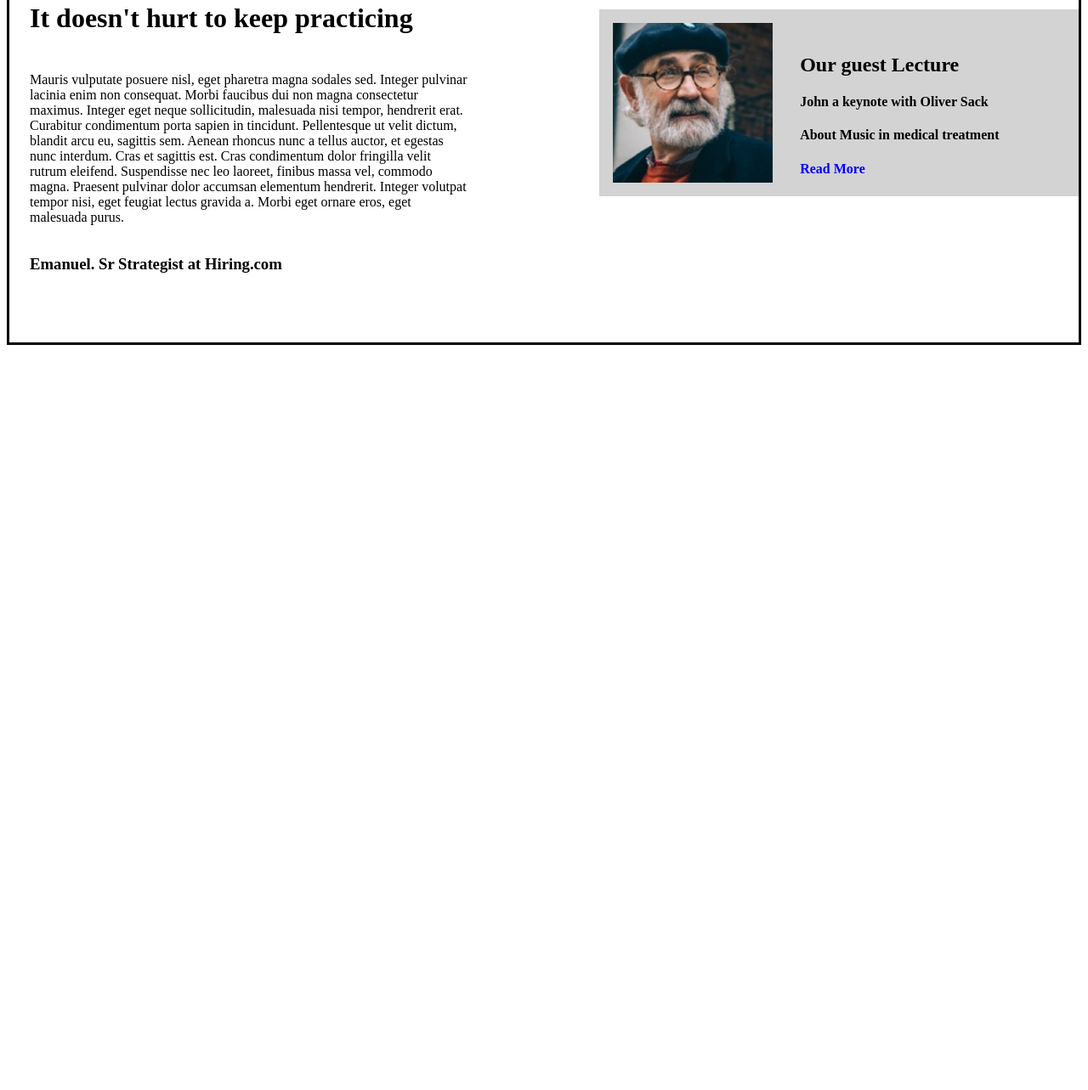
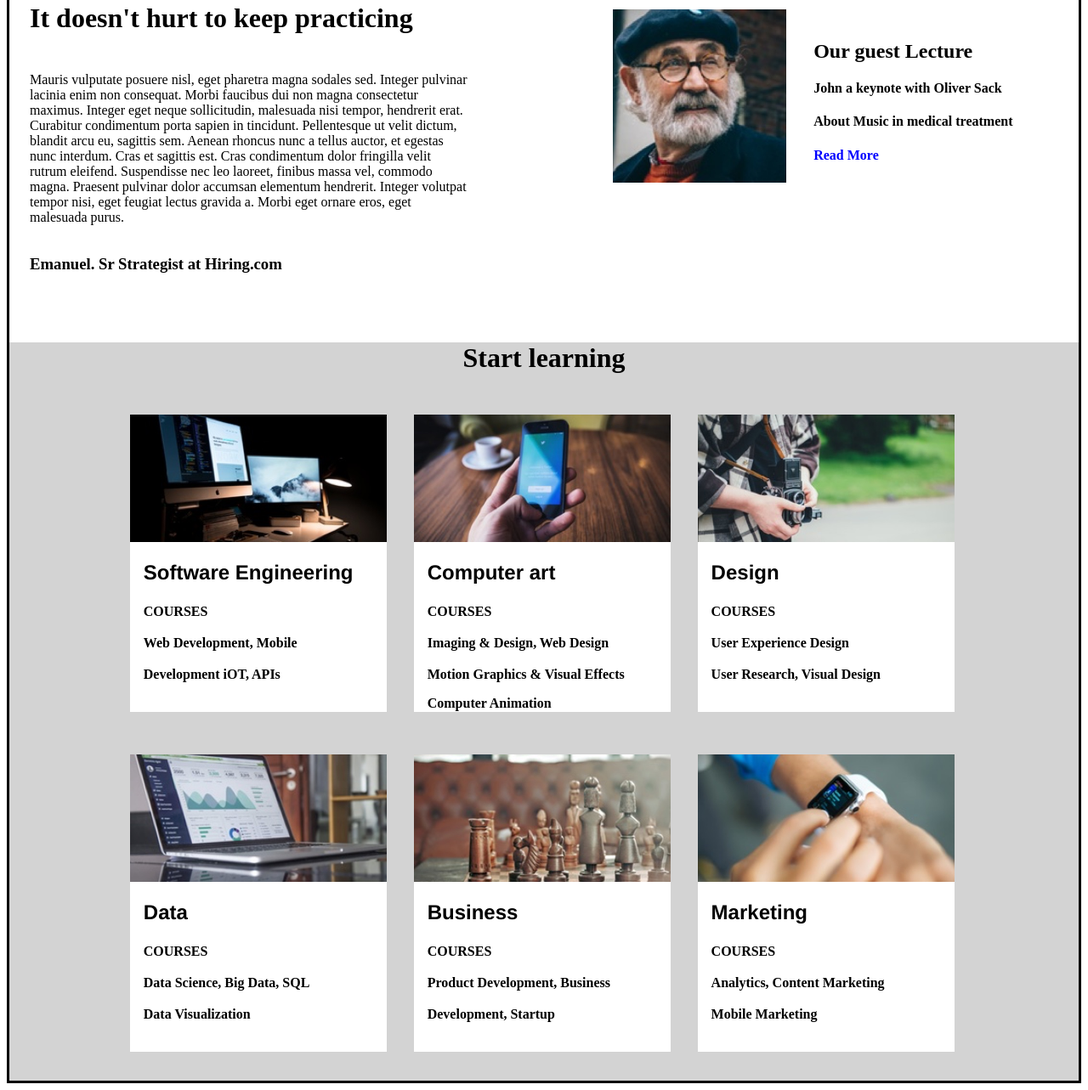
Before and after one commit to HuangStanley050/Colmer_Academy, a plain HTML site: page index.html in a window 1280 px wide. Shown: the part 1080-2363 px from the top of the page at 85% size. Before the commit the page ends 1494 px from the top, so only its background shows below. Drawn offline with Linux system fonts and the light colour scheme; a script that the page names is missing; files whose address does not match are found by name.

Commit message:
Finished main courses

```diff
--- a/index.html
+++ b/index.html
@@ -108,5 +108,76 @@
   <!--end main second part-->
 
 
+    <!---Main 3rd, most complicated part---->
+
+    <div class="main_courses">
+
+   <h1>Start learning</h1>
+
+   <div class="six_courses">
+
+     <!--software engineering-->
+     <div>
+       <img src="/home/jinkazama/FFend_local_projects/Colmer_Academy/resources/course-software.jpg"/>
+       <h2>Software Engineering</h2>
+       <h3>COURSES</h3>
+       <h3>Web Development, Mobile</h3>
+       <h3>Development iOT, APIs</h3>
+     </div>
+     <!--Computer Art-->
+     <div>
+       <img src="/home/jinkazama/FFend_local_projects/Colmer_Academy/resources/course-computer-art.jpg"/>
+       <h2>Computer art</h2>
+       <h3>COURSES</h3>
+       <h3>Imaging & Design, Web Design</h3>
+       <h3>Motion Graphics & Visual Effects</h3>
+       <h3 style="margin-top:0">Computer Animation</h3>
+
+     </div>
+     <!--Design-->
+     <div>
+       <img src="/home/jinkazama/FFend_local_projects/Colmer_Academy/resources/course-design.jpg"/>
+       <h2>Design</h2>
+       <h3>COURSES</h3>
+       <h3>User Experience Design</h3>
+       <h3>User Research, Visual Design</h3>
+     </div>
+     <!---Data--->
+     <div>
+       <img src="/home/jinkazama/FFend_local_projects/Colmer_Academy/resources/course-data.jpg"/>
+       <h2>Data</h2>
+       <h3>COURSES</h3>
+       <h3>Data Science, Big Data, SQL</h3>
+       <h3>Data Visualization</h3>
+    </div>
+    <!--Business--->
+     <div>
+       <img src="/home/jinkazama/FFend_local_projects/Colmer_Academy/resources/course-business.jpg"/>
+       <h2>Business</h2>
+       <h3>COURSES</h3>
+       <h3>Product Development, Business</h3>
+       <h3>Development, Startup</h3>
+     </div>
+     <!--Marketing-->
+     <div>
+       <img src="/home/jinkazama/FFend_local_projects/Colmer_Academy/resources/course-marketing.jpg"/>
+       <h2>Marketing</h2>
+       <h3>COURSES</h3>
+       <h3>Analytics, Content Marketing</h3>
+       <h3>Mobile Marketing</h3>
+
+     </div>
+
+
+   </div>
+
+
+
+
+   </div>
+
+    <!--end Main 3rd---->
+
+
   </body>
   </html>
--- a/resources/style.scss
+++ b/resources/style.scss
@@ -36,7 +36,7 @@ body{
 }
 
 .testDiv_padding{
-  padding-top: 16px;
+  //padding-top: 16px;
   padding-left: 16px;
   padding-bottom: 16px;
   padding-right: 16px;
@@ -276,7 +276,7 @@ body{
       @extend .testDiv;
       @extend .flex_row;
       @extend .testDiv_padding;
-      background-color: lightgray;
+      //background-color: lightgray;
 
 
       .test_div_3 img{
@@ -297,11 +297,54 @@ body{
 
   }
 
-
-
-
+}
 
 }
+
+.main_courses {
+  width: 100%;
+  background-color: lightgray;
+  //height: 1000px;
+  h1 {
+    margin-top: 32px;
+    margin-bottom: 32px;
+    margin-left: auto;
+    margin-right: auto;
+    width: 80%;
+    text-align: center;
+    //background-color: orange;
+  }
+
+  .six_courses {
+    width: 80%;
+    height: 800px;
+    margin-left: auto;
+    margin-right: auto;
+    display: flex;
+    flex-flow: row wrap;
+    //background-color: red;
+    div{
+      width: 30%;
+      height: 350px;
+      margin: 16px;
+      background-color: white;
+      @extend .flex_column;
+    }
+    img{
+      height:150px;
+      margin-bottom: 2px;
+    }
+    h2{
+      margin-left: 16px;
+      font-family: Helvetica;
+    }
+    h3{
+      margin-left: 16px;
+      font-size: 1em;
+      margin-top: 3px;
+      text-align: left;
+    }
+  }
 
 
 
```
Also changed, not shown: resources/style.css. Lines whose indentation alone changed are shown as unchanged.
